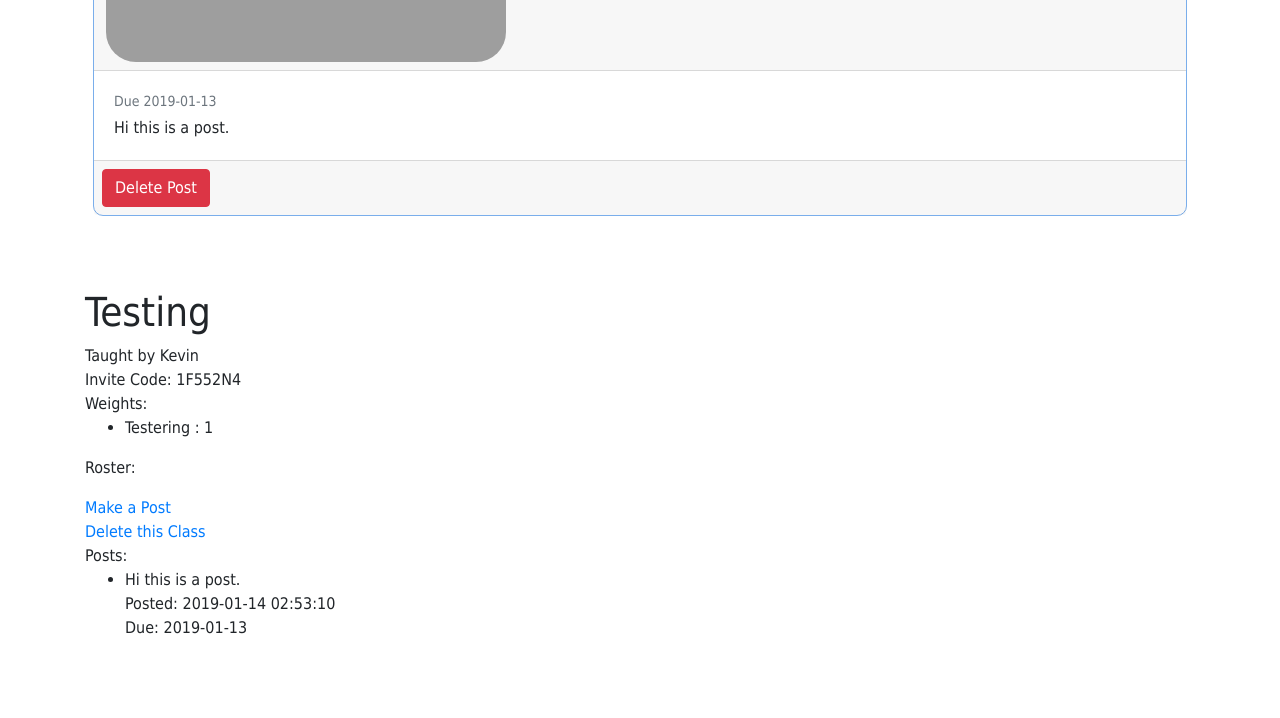
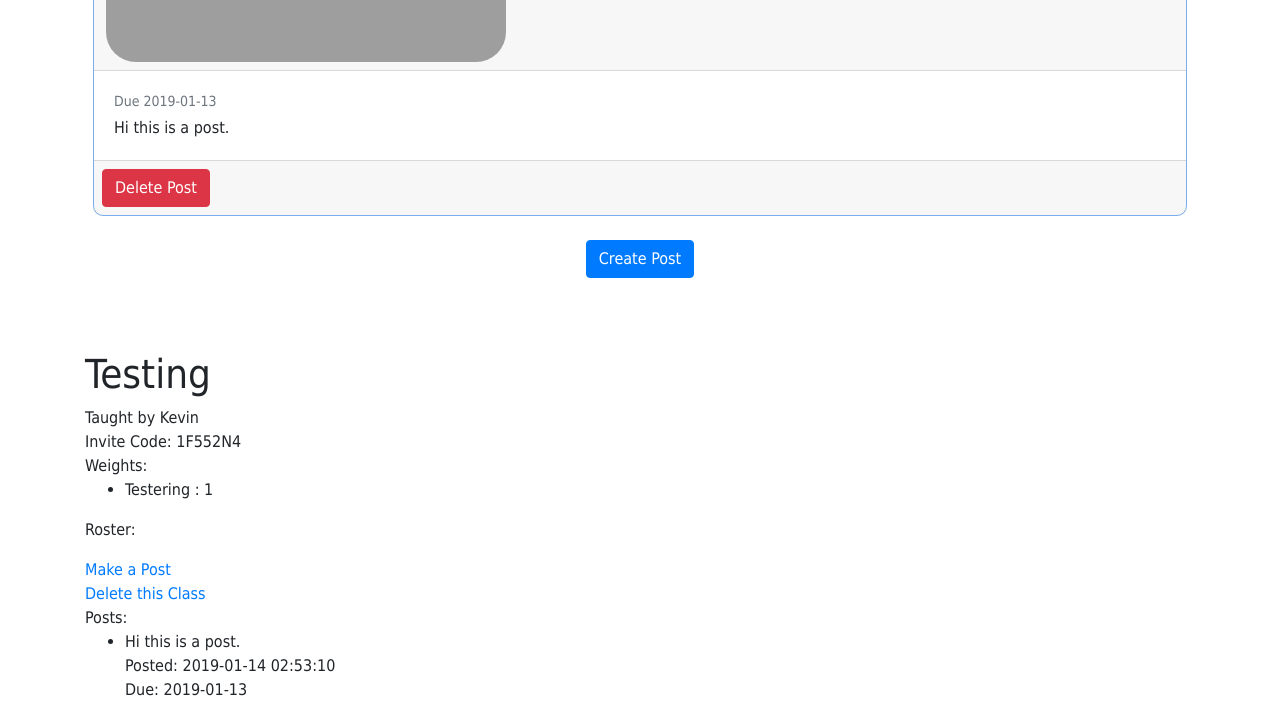
Before and after one commit to angelatom/illegalSkillsException, a Flask app: page /class/1 in a window 1280 px wide. Shown: the part 663-1381 px from the top of the page. Before the commit the page ends 1297 px from the top, so only its background shows below. Run offline with Flask 2, Linux system fonts and the light colour scheme; a user stored in the database is signed in; data comes from the database, SQL or seed files in the repository; parts of the project's set-up code (start-up, migrations or seed data) failed here and were passed over; some libraries are stand-ins or nearby versions; grey boxes are pictures that could not be loaded.

Commit message:
Added buttons to create a post and delete a class

```diff
--- a/doc/devlog.txt
+++ b/doc/devlog.txt
@@ -297,4 +297,5 @@ linK -- 2019-01-16 9:36 PM
 - Max file size
 - Bug fixes
 - Added text editor to post creation
+- Added buttons to create a post and delete a class
 ==============================================================
--- a/templates/class.html
+++ b/templates/class.html
@@ -108,7 +108,7 @@
                         <!-- post content -->
                         <div class="card-body">
                             <p class="card-title text-secondary mb-1" style="font-size: 14px;">Due {{ i[3] }}</p>
-                            <p class="card-text">{{ i[4] }}</p>
+                            <p class="card-text">{{ i[4] | safe }}</p>
                         </div>
                         <div class="card-footer text-muted p-1">
                             <div class="d-flex flex-wrap justify-content-between align-content-top">
@@ -165,6 +165,13 @@
 
             </div>
             {% endfor %}
+            <br>
+            <div style='text-align:center'>
+                {% set url = "/makepost/" + classID|string %}
+                <a href="{{ url }}">
+                    <button class="btn btn-primary">Create Post</button>
+                </a>
+            </div>
             {% else %} <!-- if student -->
 
             <!-- if no posts -->
@@ -348,8 +355,25 @@
                         <input type="hidden" id="hiddenInput" name="desc" value="">
 
                         <br>
-                        <input type="submit" class="btn btn-primary mt-3">
+                        <input type="submit" class="btn btn-primary mt-3" value="Update Class">
                     </form>
+                    <br>
+                    <br>
+                    <button class="btn btn-danger" id="deleteClass" onclick="switchButtons()">Delete Class</button>
+                    {% set url = "/deleteclass/" + classID|string %}
+                    <a href={{url}} id="confirmDelete">
+                        <button class="btn btn-danger" id="confirmDelete">Confirm</button>
+                    </a>
+                    <script>
+                        var deleteClass = document.getElementById("deleteClass");
+                        var confirmDelete = document.getElementById("confirmDelete");
+                        confirmDelete.style.display = "none";
+
+                        var switchButtons = function() {
+                            deleteClass.style.display = "none";
+                            confirmDelete.style.display = "block";
+                        }
+                    </script>
                 </div>
             </div>
 
```
